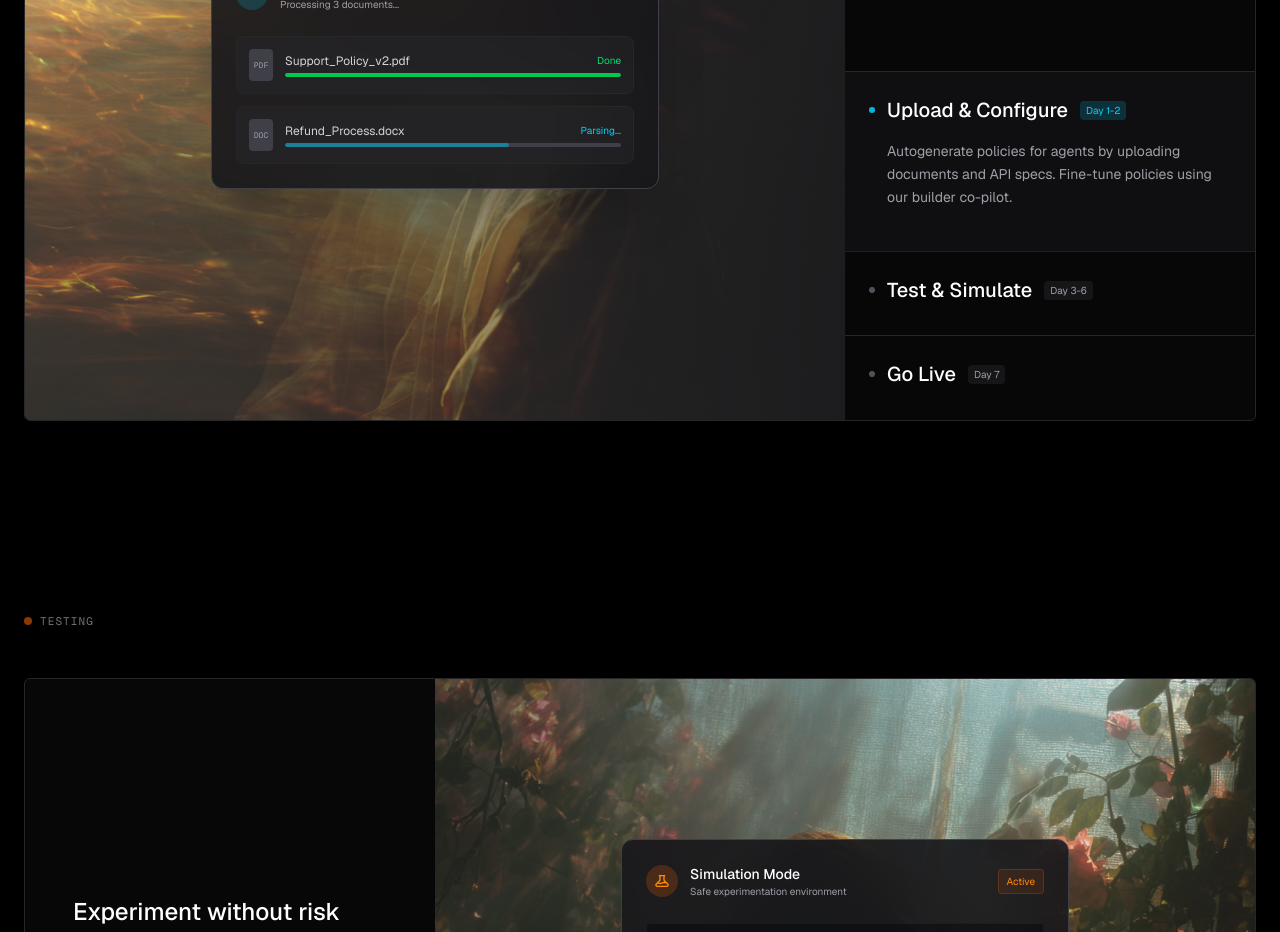
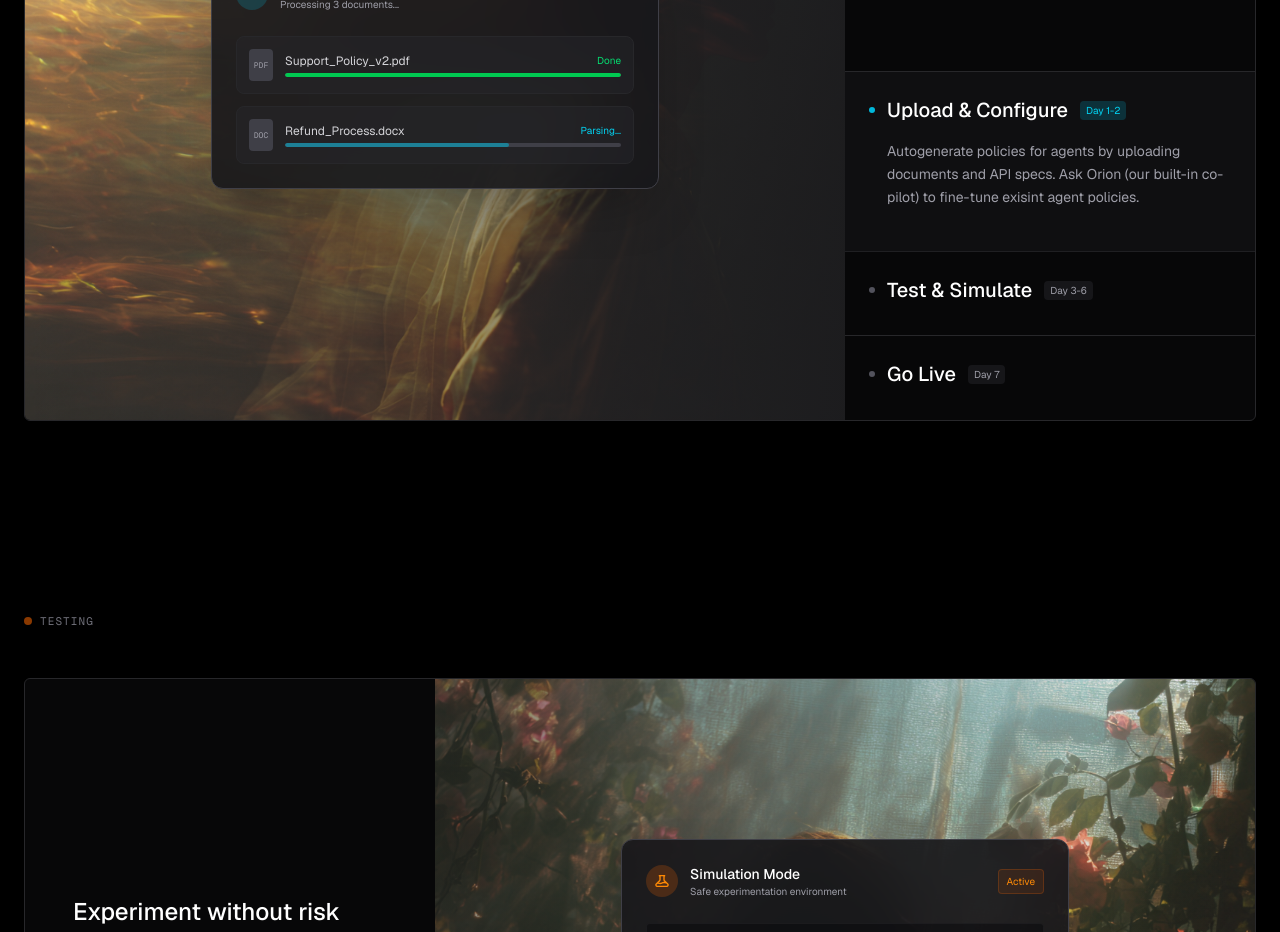
Before and after one commit to trillhause/workers-landing, a Next.js app: page / in a window 1280 px wide. Shown: the part 2200-3132 px from the top of the page. Built offline with nearby package versions, Linux system fonts and the light colour scheme.

Commit message:
update login

```diff
--- a/app/components/Onboarding.tsx
+++ b/app/components/Onboarding.tsx
@@ -168,7 +168,7 @@ export function Onboarding() {
                       id: 'Step 1',
                       time: 'Day 1-2',
                       title: 'Upload & Configure',
-                      description: 'Autogenerate policies for agents by uploading documents and API specs. Fine-tune policies using our builder co-pilot.',
+                      description: 'Autogenerate policies for agents by uploading documents and API specs. Ask Orion (our built-in co-pilot) to fine-tune exisint agent policies.',
                       color: 'bg-cyan-500'
                     },
                     {
```
